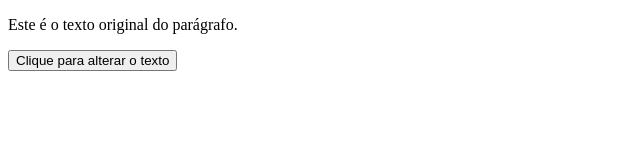
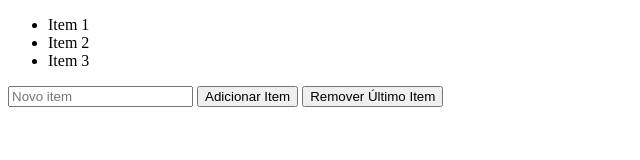
Before and after one commit to luizGLB/ex-JavaS, a plain HTML site: page dom/index.html in a window 1280 px wide. Shown: the whole page, without its empty margins (0-640 px from the left). Drawn offline with Linux system fonts and the light colour scheme.

Commit message:
Feat: eErminado ex2 dom

```diff
--- a/dom/index.html
+++ b/dom/index.html
@@ -1,4 +1,4 @@
-<!DOCTYPE html>
+<!-- <!DOCTYPE html>
 <html lang="pt-BR">
 <head>
     <meta charset="UTF-8">
@@ -11,11 +11,11 @@
 
     <script src="ex1 dom.js"></script>
 </body>
-</html>
+</html> -->
 
 
 
-<!-- <!DOCTYPE html>
+<!DOCTYPE html>
 <html lang="pt-BR">
 <head>
     <meta charset="UTF-8">
@@ -32,9 +32,9 @@
     <button id="adicionar">Adicionar Item</button>
     <button id="remover">Remover Último Item</button>
 
-    <script src="dom ex 2.js"></script>
+    <script src="ex 2 dom.js"></script>
 </body>
-</html> -->
+</html>
 
  <!-- <!DOCTYPE html>
 <html lang="pt-BR">
```
